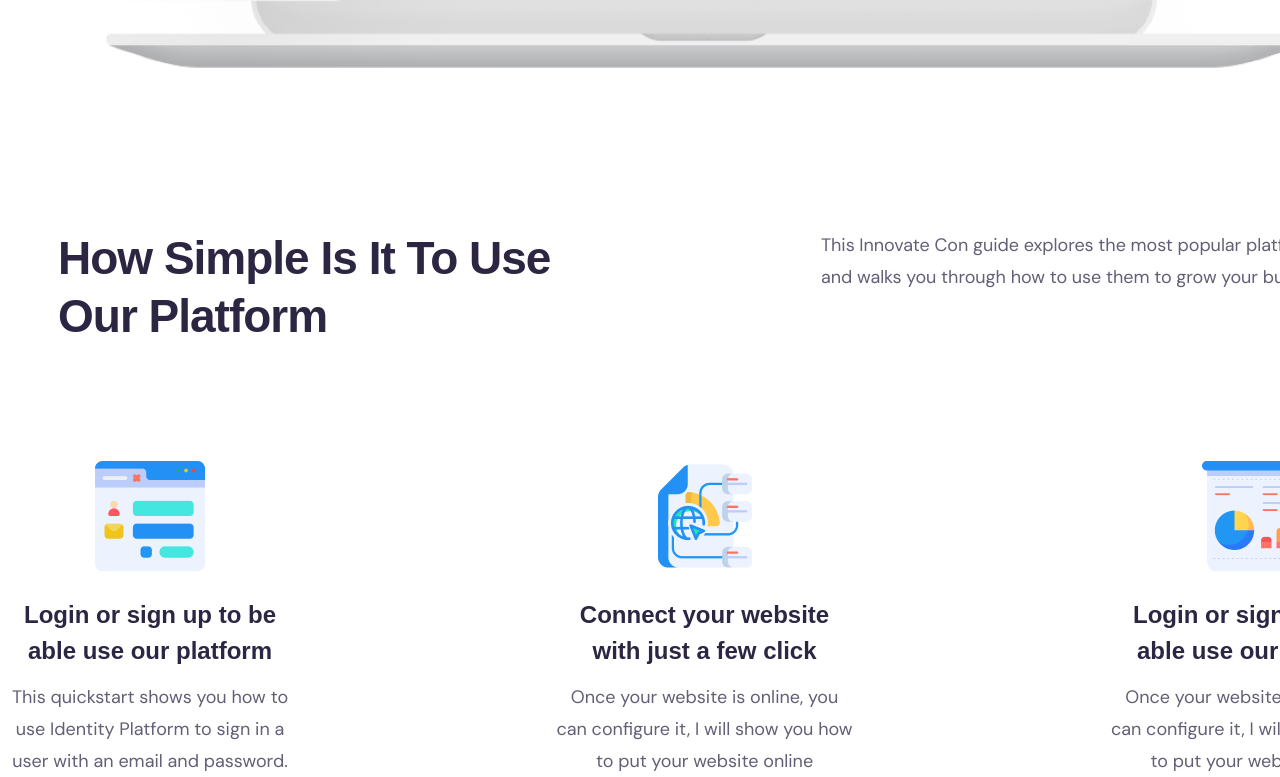
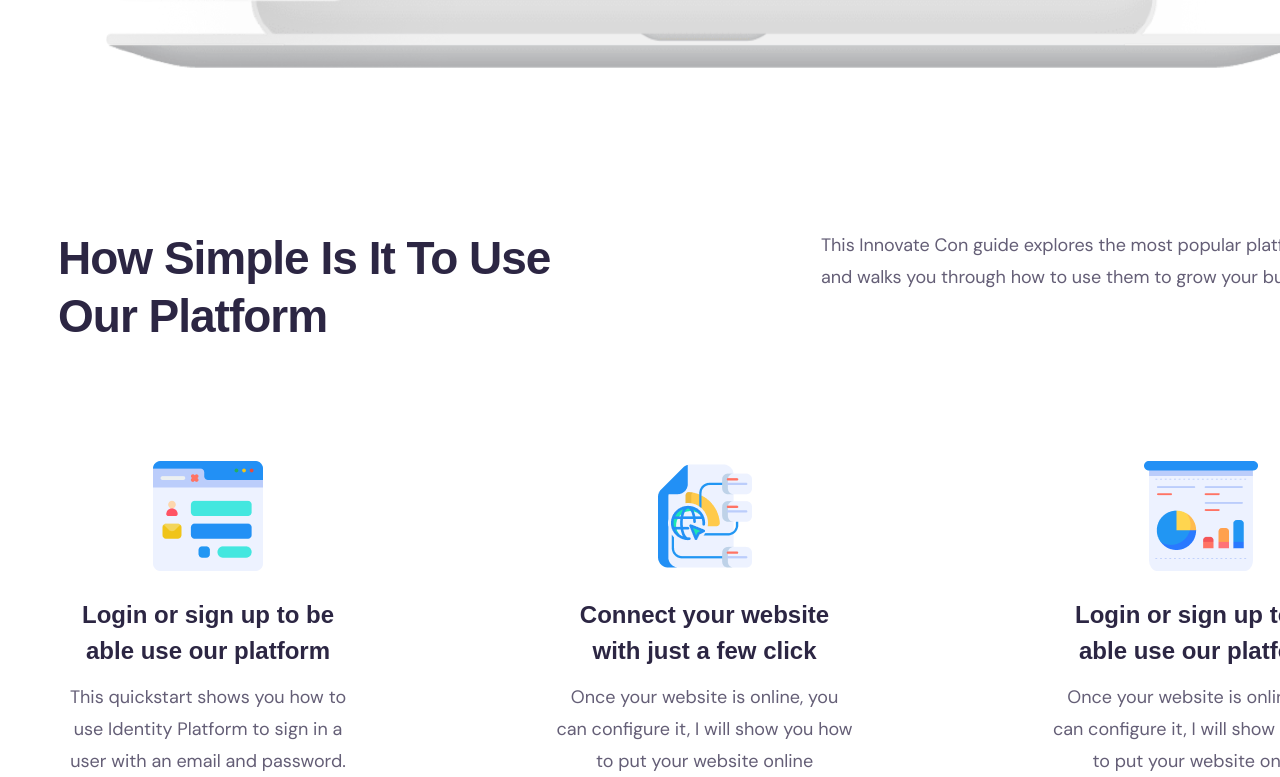
Before and after one commit to iyiu9akhan/innovate-RTB, a React (Vite) app: page / in a window 1280 px wide. Shown: the part 1167-1944 px from the top of the page. Built offline with nearby package versions, Linux system fonts and the light colour scheme; a web font is replaced by a local one.

Commit message:
windows: review using section

```diff
--- a/src/components/Using/Using.jsx
+++ b/src/components/Using/Using.jsx
@@ -28,7 +28,8 @@ function Using() {
   return (
     <div>
       <Container>
-        <div className="flex justify-between px-[58px] mb-[116px]">
+        <div className="px-[58px]">
+            <div className="flex justify-between mb-[116px]">
           <h5 className="font-primary font-bold text-[46px] capitalize leading-[58px] text-blue-color w-[504px] tracking-[-1px]">
             how simple is it to use our platform
           </h5>
@@ -46,6 +47,7 @@ function Using() {
             </div>
           ))}
         </div>
+        </div>
       </Container>
     </div>
   );
```
